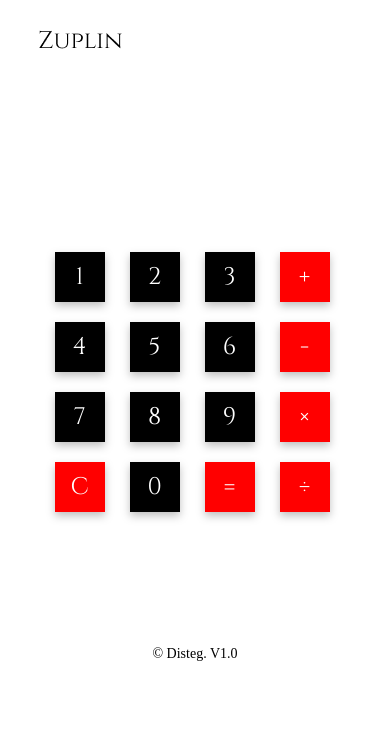
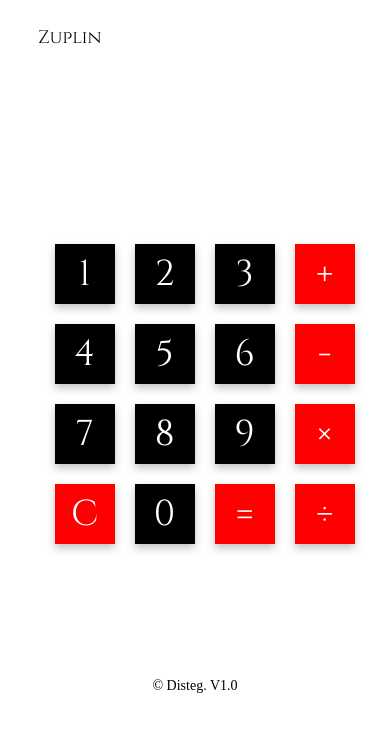
Before and after one commit to Disteg/Zuplin, a plain HTML site: page index.html in a window 390 px wide. Drawn offline with nearby package versions, Linux system fonts and the light colour scheme.

Commit message:
initi commit

```diff
--- a/index.html
+++ b/index.html
@@ -11,9 +11,7 @@
 <body class="page">
     <div id="p_prldr"><div class="contpre"><span class="svg_anm"></span><br>Zuplin<br><small>Calculator</small></div></div>
     <header class="header">
-        <div class="header__logo">
-            <img class="img__logo" src="./img/Zuplin.png" alt="Images">
-        </div>
+        <div class="header__logo"></div>
     </header>
 
     <div class="content">
--- a/pages/index.css
+++ b/pages/index.css
@@ -1,3 +1,4 @@
+
 .page {
 margin: 0 auto;
 min-width: 320px;
@@ -44,13 +45,34 @@ background-color: white;
 
 /*header*/
 
+.header__logo {
+    background-image: url('../img/Zuplin.svg');
+    width: 85px;
+    height: 32px;
+    background-repeat: no-repeat;
+}
+
+
+@media  screen and (max-width: 450px) {
+    .header__logo {
+        background-image: url('../img/ZuplinMobile.svg');
+        width: 64px;
+        height: 24px;
+       background-repeat: no-repeat;
+
+    }
+
+}
+
+
+
 .header {
-    display: flex;
     max-width: 1084px;
-    min-height: 32px;
     margin-top: 30px;
 
 }
+
+
 
 
 @media  screen and (max-width: 450px) {
@@ -149,15 +171,6 @@ background-color: white;
 }
 
 
-@media  screen and (max-width: 450px) {
-    .item {
-        width: 50px;
-        height: 50px;
-        font-size: 24px;
-
-    }
-
-}
 
 .item:last-child {
     margin-right: 0px;
```
Also changed, not shown: img/Frame 5.png (deleted), img/Zuplin.png (deleted), img/Zuplin.svg (added), img/ZuplinMobile.svg (added).
